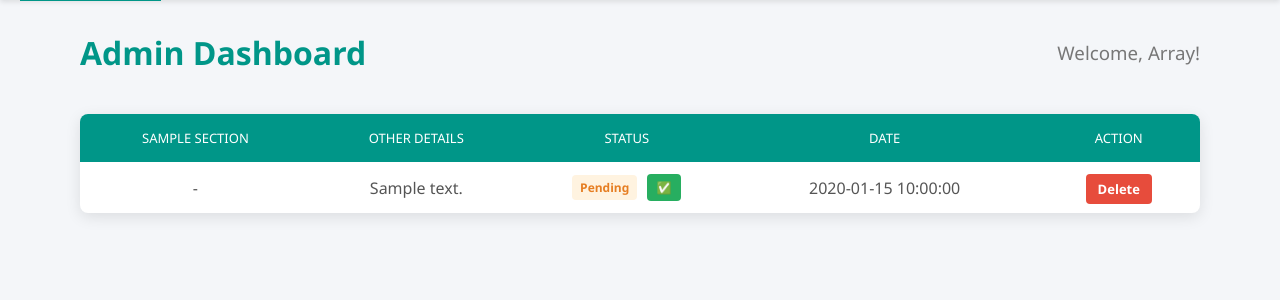
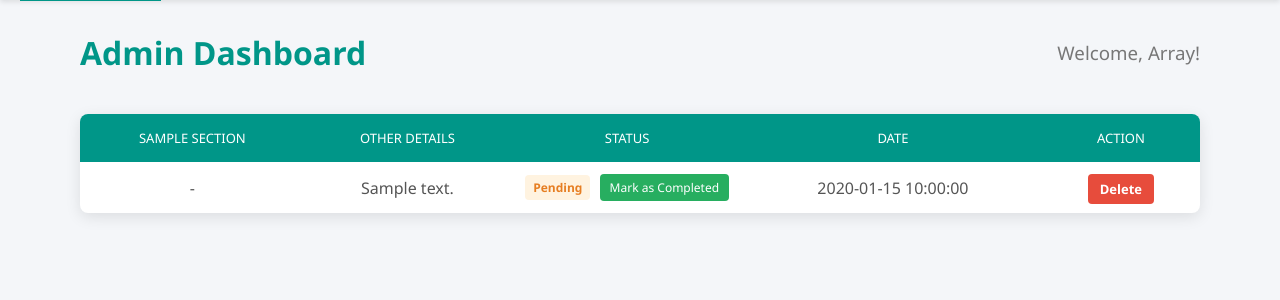
Before and after one commit to udaybhaNu89/Labs-Admin, a PHP site: page /admin_panel.php in a window 1280 px wide. Shown: the part 60-360 px from the top of the page. Run offline with PHP 8.4, Linux system fonts and the light colour scheme; the visitor is signed in with stand-in values (Sample User, id 1); tables that the repository leaves empty or names only in its code hold one stand-in row (values such as "Sample post").

Commit message:
updated admin_panel.php

```diff
--- a/admin_panel.php
+++ b/admin_panel.php
@@ -477,7 +477,7 @@ if (isset($_GET['delete_admin'])) {
                             <td class='col-status'>
                                 <?php if($row['status'] == 'Pending'): ?>
                                     <span class='status-pending'>Pending</span>
-                                    <a href='admin_panel.php?mark_complete=<?php echo $row['id']; ?>' class='btn-complete' title='Mark as Completed'>✅</a>
+                                    <a href='admin_panel.php?mark_complete=<?php echo $row['id']; ?>' class='btn-complete' title='Mark as Completed'>Mark as Completed</a>
                                 <?php else: ?>
                                     <span class='status-completed'>Completed</span>
                                 <?php endif; ?>
```
